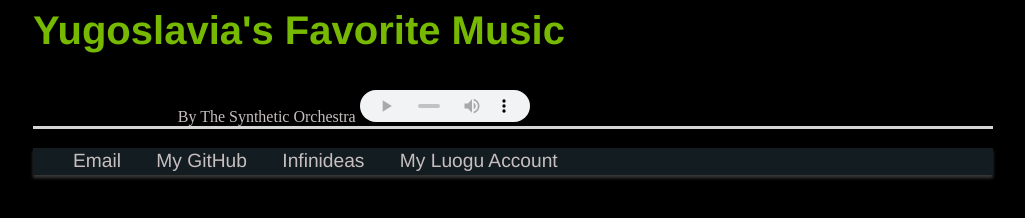
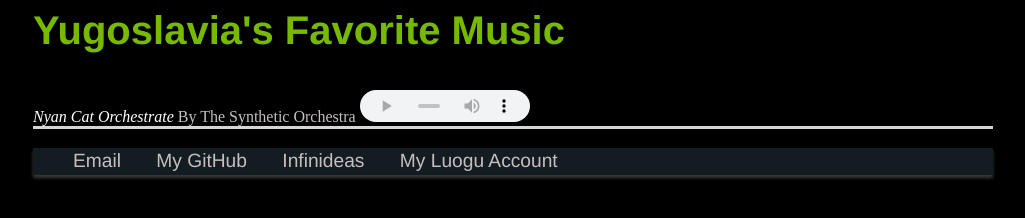
Before and after one commit to Yugoslavia36/yugoslavia36.github.io, a Jekyll site: the page built from music/index.html, in a window 1280 px wide. Shown: the part 133-351 px from the top of the page, without its empty margins (127-1152 px from the left). Built offline with Jekyll 4.4.1, drawn with Linux system fonts in a browser that asks for light colours.

Commit message:
Update main.css

```diff
--- a/css/main.css
+++ b/css/main.css
@@ -2,6 +2,7 @@ body { margin: 60px auto; width: 75%;background: #000;}
 
 a { text-decoration: none; color: #c7bfbf; }
 a:hover { text-decoration: underline; }
+em { font-style:italic; color:#fff; }
 
 p.meta { color: #1a2367; }
 p, ul { font-size: 1.3em; line-height: 1.4em; color: #fff; }
```
